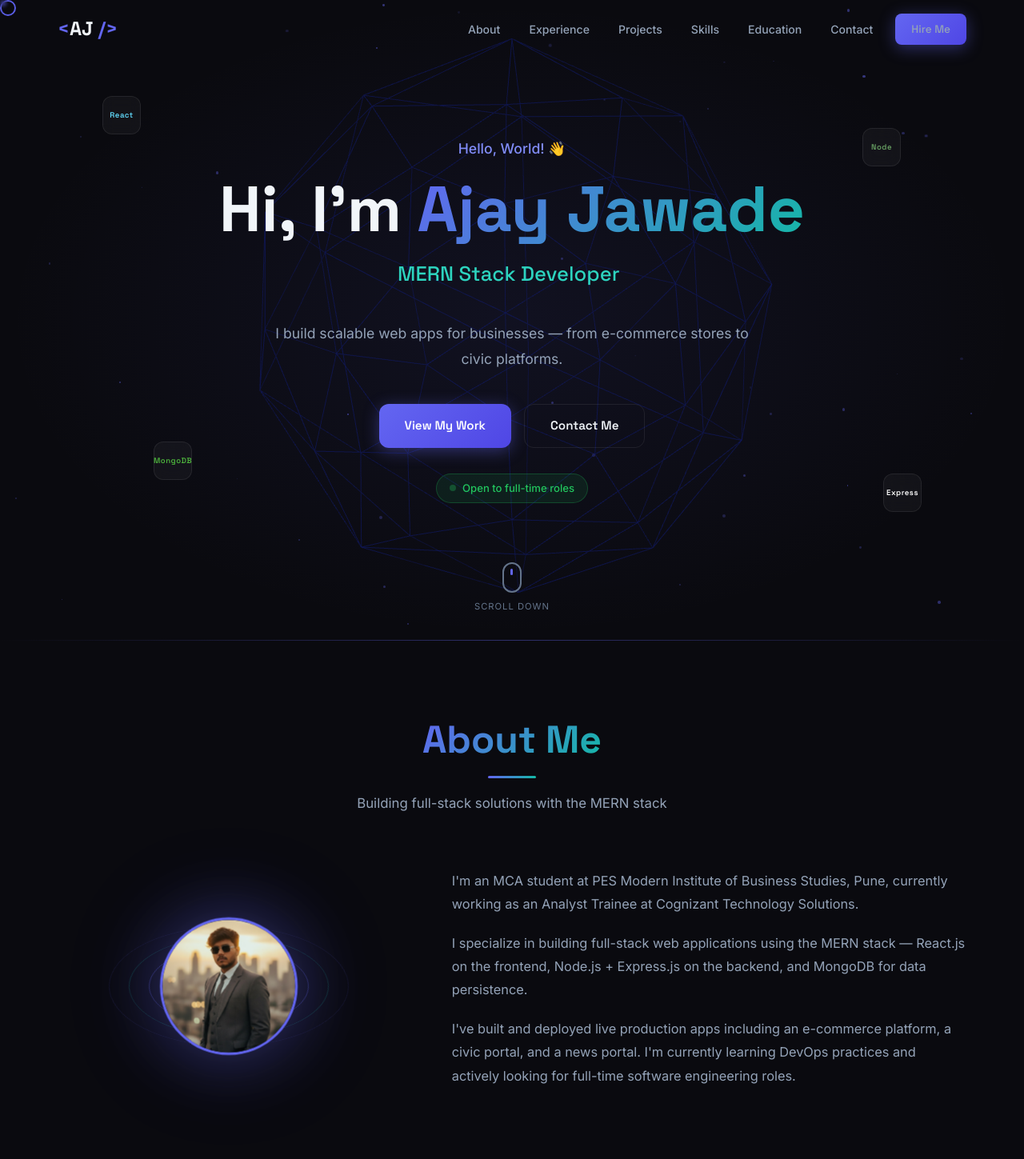
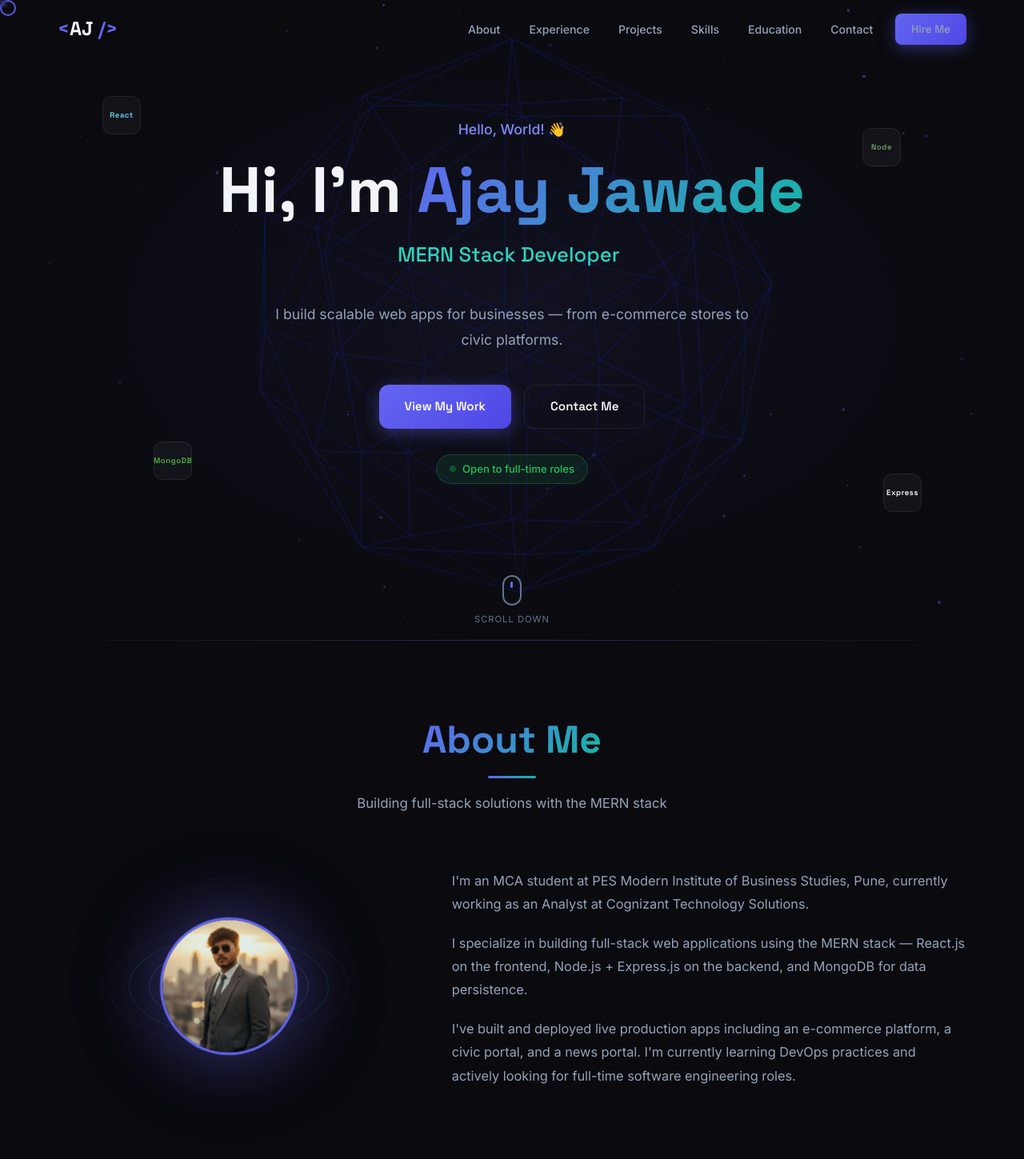
Before and after one commit to ajayjawade06/portfolio, a React (Vite) app: page / in a window 1280 px wide. Shown: the top 1449 px of the page at 80% size. Built offline with nearby package versions, Linux system fonts and the light colour scheme.

Commit message:
Update job title to Analyst and fix Hero UI overlap on smaller screens

```diff
--- a/src/components/About.jsx
+++ b/src/components/About.jsx
@@ -118,7 +118,7 @@ const About = () => {
           <div className="about-text">
             <p>
               I'm an MCA student at PES Modern Institute of Business Studies, Pune,
-              currently working as an Analyst Trainee at Cognizant Technology Solutions.
+              currently working as an Analyst at Cognizant Technology Solutions.
             </p>
             <p>
               I specialize in building full-stack web applications using the MERN stack
--- a/src/components/Hero.css
+++ b/src/components/Hero.css
@@ -87,6 +87,7 @@
   text-align: center;
   padding: 0 2rem;
   max-width: 800px;
+  margin-bottom: 3rem;
 }
 
 .hero-greeting {
@@ -151,7 +152,7 @@
 /* Scroll indicator */
 .scroll-indicator {
   position: absolute;
-  bottom: 2rem;
+  bottom: 1rem;
   left: 50%;
   transform: translateX(-50%);
   display: flex;
```
